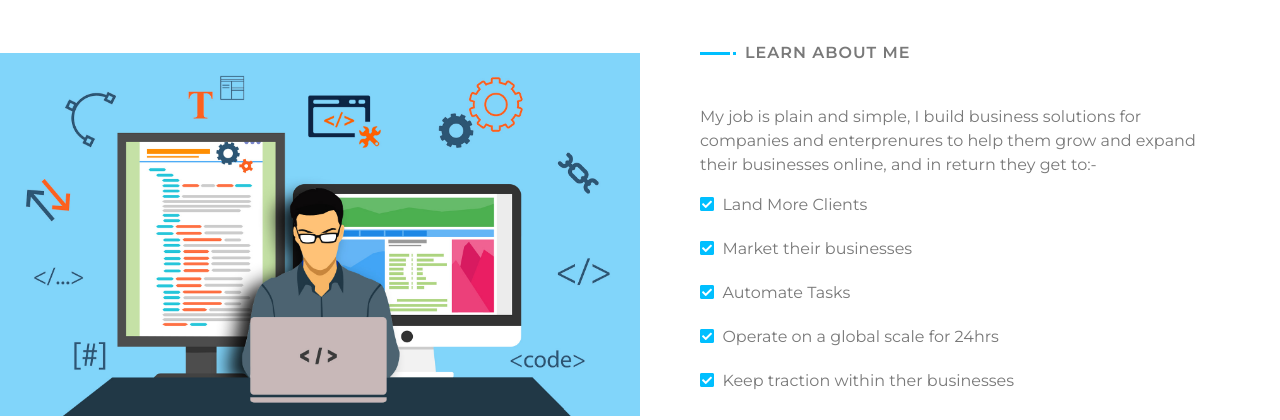
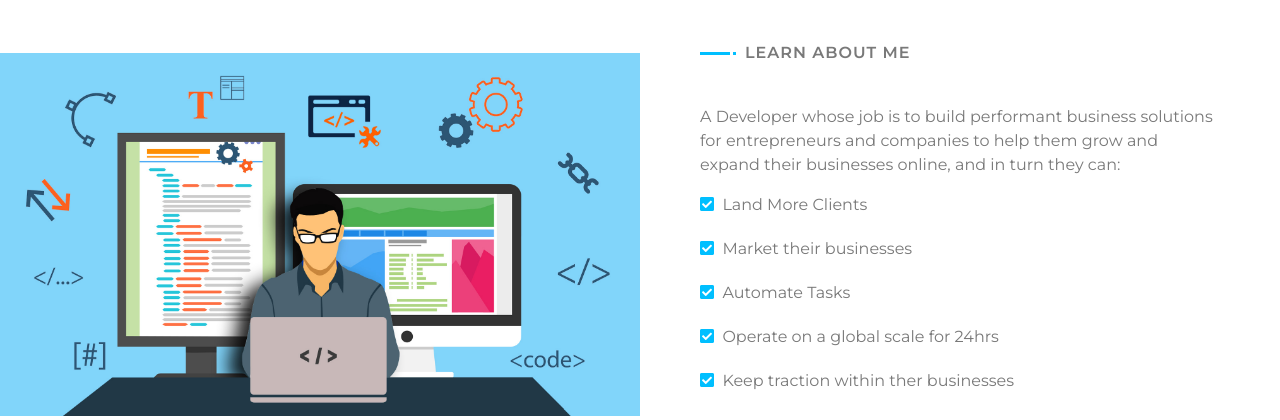
Before and after one commit to Ndxxxu-Ndichu/techy-webster, a Flask app: page / in a window 1280 px wide. Shown: the part 504-924 px from the top of the page. Run offline with Flask 2, Linux system fonts and the light colour scheme; some libraries are stand-ins or nearby versions.

Commit message:
Add files via upload

```diff
--- a/templates/index.html
+++ b/templates/index.html
@@ -117,7 +117,7 @@
                             </div>
                             <div class="about-text">
                                 <p>
-                                    My job is plain and simple, I build business solutions for companies and enterprenures to help them grow and expand their businesses online, and in return they get to:-
+                                    A Developer whose job is to build performant business solutions for entrepreneurs and companies to help them grow and expand their businesses online, and in turn they can:
                                 </p>
                             </div>
                             <div class="skills">
```
